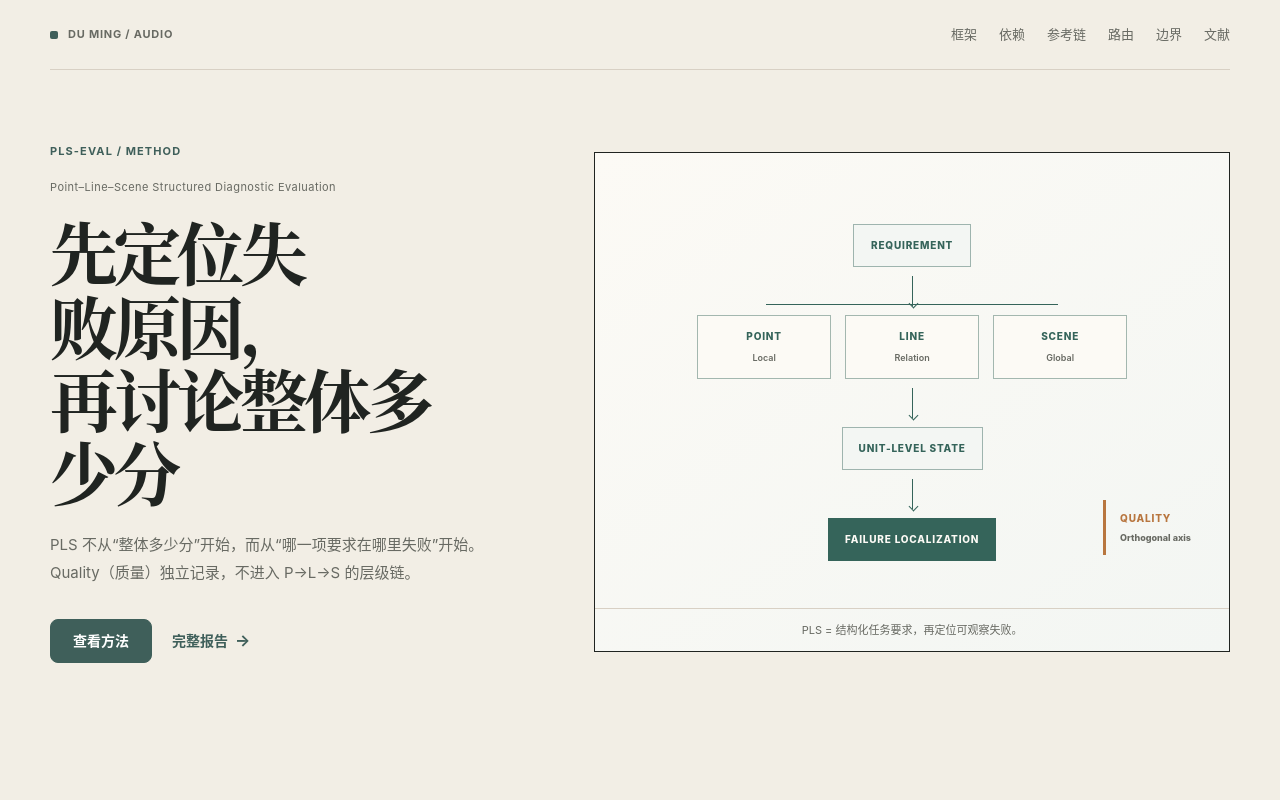
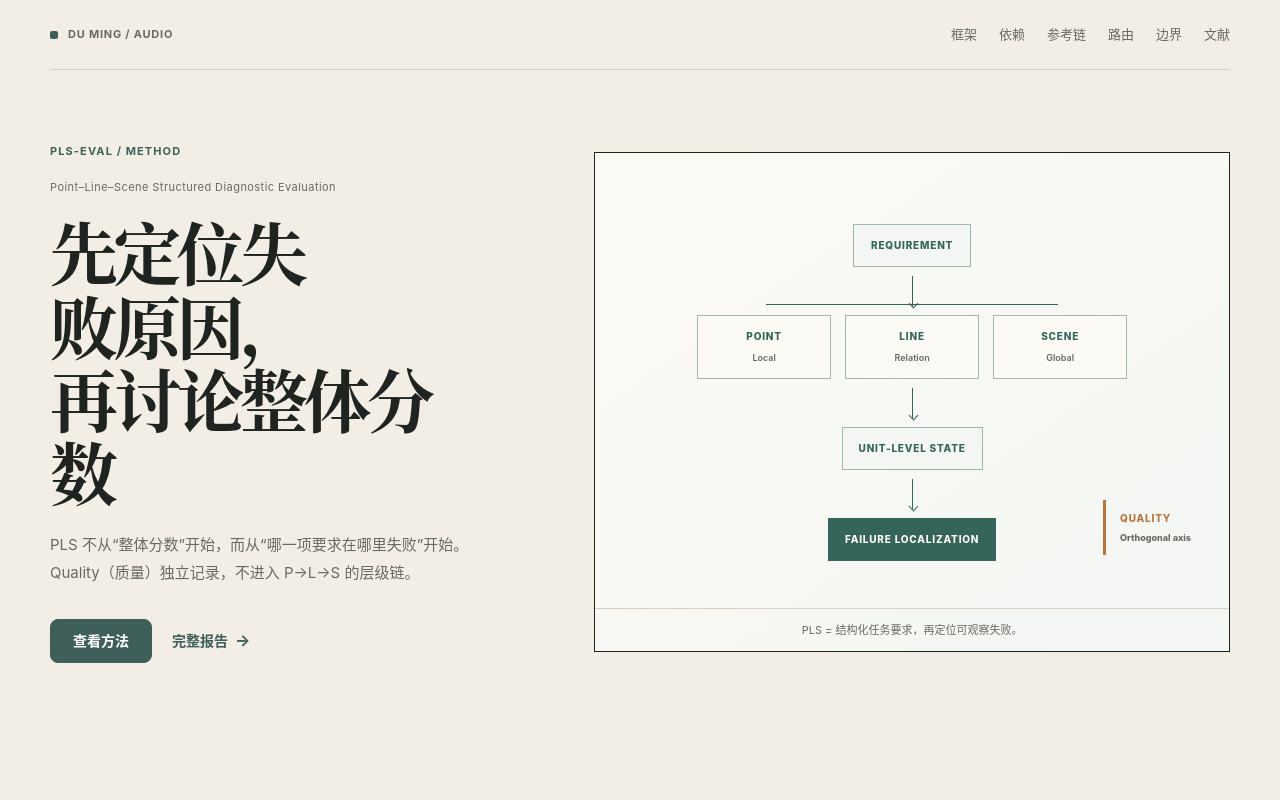
Before and after one commit to ventusdu0809/ventusdu0809.github.io, a Next.js app: page /point-line-scene-framework in a window 1280 px wide. Shown: the top 800 px of the page. Built offline with nearby package versions, Linux system fonts and the light colour scheme.

Commit message:
copy(pls): hero h1 wording and subtitle sync

```diff
--- a/app/point-line-scene-framework/page.tsx
+++ b/app/point-line-scene-framework/page.tsx
@@ -55,7 +55,7 @@ export default function PointLineSceneFrameworkPage() {
   return <main className="t2a-page pls-page pls-eval-page pls-v21-page">
     <header className="t2a-topbar"><Link className="wordmark" href="/" aria-label="返回作品集首页"><span className="wordmark-mark" aria-hidden="true" /><span>DU MING / AUDIO</span></Link><nav aria-label="PLS-Eval 页面导航"><Link className="topbar-mobile-only" href="/">首页</Link><a className="topbar-mobile-only" href="#dependency">依赖</a><a className="topbar-mobile-only" href="#reference">案例</a><a className="topbar-desktop-only" href="#framework">框架</a><a className="topbar-desktop-only" href="#dependency">依赖</a><a className="topbar-desktop-only" href="#reference">参考链</a><a className="topbar-desktop-only" href="#routing">路由</a><a className="topbar-desktop-only" href="#boundary">边界</a><a className="topbar-desktop-only" href="#research-details">文献</a></nav></header>
 
-    <section className="pls-v21-hero t2a-shell"><div className="pls-v21-hero-copy"><p className="eyebrow">PLS-EVAL / METHOD</p><p className="pls-v21-kicker">Point–Line–Scene Structured Diagnostic Evaluation</p><h1>先定位失败原因，<br />再讨论整体多少分</h1><p>PLS 不从“整体多少分”开始，而从“哪一项要求在哪里失败”开始。Quality（质量）独立记录，不进入 P→L→S 的层级链。</p><div className="pls-v21-hero-actions"><a className="btn btn-primary" href="#framework">查看方法</a><Link className="paper-link" href="/point-line-scene-framework/report/">完整报告</Link></div></div><figure className="pls-v21-core-graph" role="img" aria-label="Requirement 分解为 Point、Line、Scene，得到单元级状态和失败定位；Quality 作为独立轴从侧面进入。"><div className="pls-v21-core-node is-root">REQUIREMENT</div><Arrow className="is-down" /><div className="pls-v21-core-branches"><div className="pls-v21-core-node">POINT<small>Local</small></div><div className="pls-v21-core-node">LINE<small>Relation</small></div><div className="pls-v21-core-node">SCENE<small>Global</small></div></div><Arrow className="is-down" /><div className="pls-v21-core-node is-state">UNIT-LEVEL STATE</div><Arrow className="is-down" /><div className="pls-v21-core-node is-output">FAILURE LOCALIZATION</div><div className="pls-v21-quality-rail"><span>QUALITY</span><small>Orthogonal axis</small></div><figcaption>PLS = 结构化任务要求，再定位可观察失败。</figcaption></figure></section>
+    <section className="pls-v21-hero t2a-shell"><div className="pls-v21-hero-copy"><p className="eyebrow">PLS-EVAL / METHOD</p><p className="pls-v21-kicker">Point–Line–Scene Structured Diagnostic Evaluation</p><h1>先定位失败原因，<br />再讨论整体分数</h1><p>PLS 不从“整体分数”开始，而从“哪一项要求在哪里失败”开始。Quality（质量）独立记录，不进入 P→L→S 的层级链。</p><div className="pls-v21-hero-actions"><a className="btn btn-primary" href="#framework">查看方法</a><Link className="paper-link" href="/point-line-scene-framework/report/">完整报告</Link></div></div><figure className="pls-v21-core-graph" role="img" aria-label="Requirement 分解为 Point、Line、Scene，得到单元级状态和失败定位；Quality 作为独立轴从侧面进入。"><div className="pls-v21-core-node is-root">REQUIREMENT</div><Arrow className="is-down" /><div className="pls-v21-core-branches"><div className="pls-v21-core-node">POINT<small>Local</small></div><div className="pls-v21-core-node">LINE<small>Relation</small></div><div className="pls-v21-core-node">SCENE<small>Global</small></div></div><Arrow className="is-down" /><div className="pls-v21-core-node is-state">UNIT-LEVEL STATE</div><Arrow className="is-down" /><div className="pls-v21-core-node is-output">FAILURE LOCALIZATION</div><div className="pls-v21-quality-rail"><span>QUALITY</span><small>Orthogonal axis</small></div><figcaption>PLS = 结构化任务要求，再定位可观察失败。</figcaption></figure></section>
 
     <section className="t2a-section t2a-shell" id="framework"><SectionHeading index="01 / PLS + QUALITY" title="三个约束层，外加一条独立质量轴"><p>Point、Line、Scene 分别检查事实、关系和场景；Quality 只描述输出自身质量。</p></SectionHeading><div className="pls-v21-layer-map" role="img" aria-label="Point、Line、Scene 三层约束与独立 Quality 质量轴">{layers.map(([id, title, type, items]) => <article key={id}><span>{id}</span><small>{type}</small><h3>{title}</h3><p>{items}</p></article>)}<aside><span>QUALITY</span><h3>独立质量轴</h3><p>Artifact · Noise · Clipping · Loudness · Spectral / Spatial Quality</p><strong>PLS + Q</strong></aside></div></section>
 
```
Also changed, not shown: 1 other file (tests, documents, lock files or other folders).
